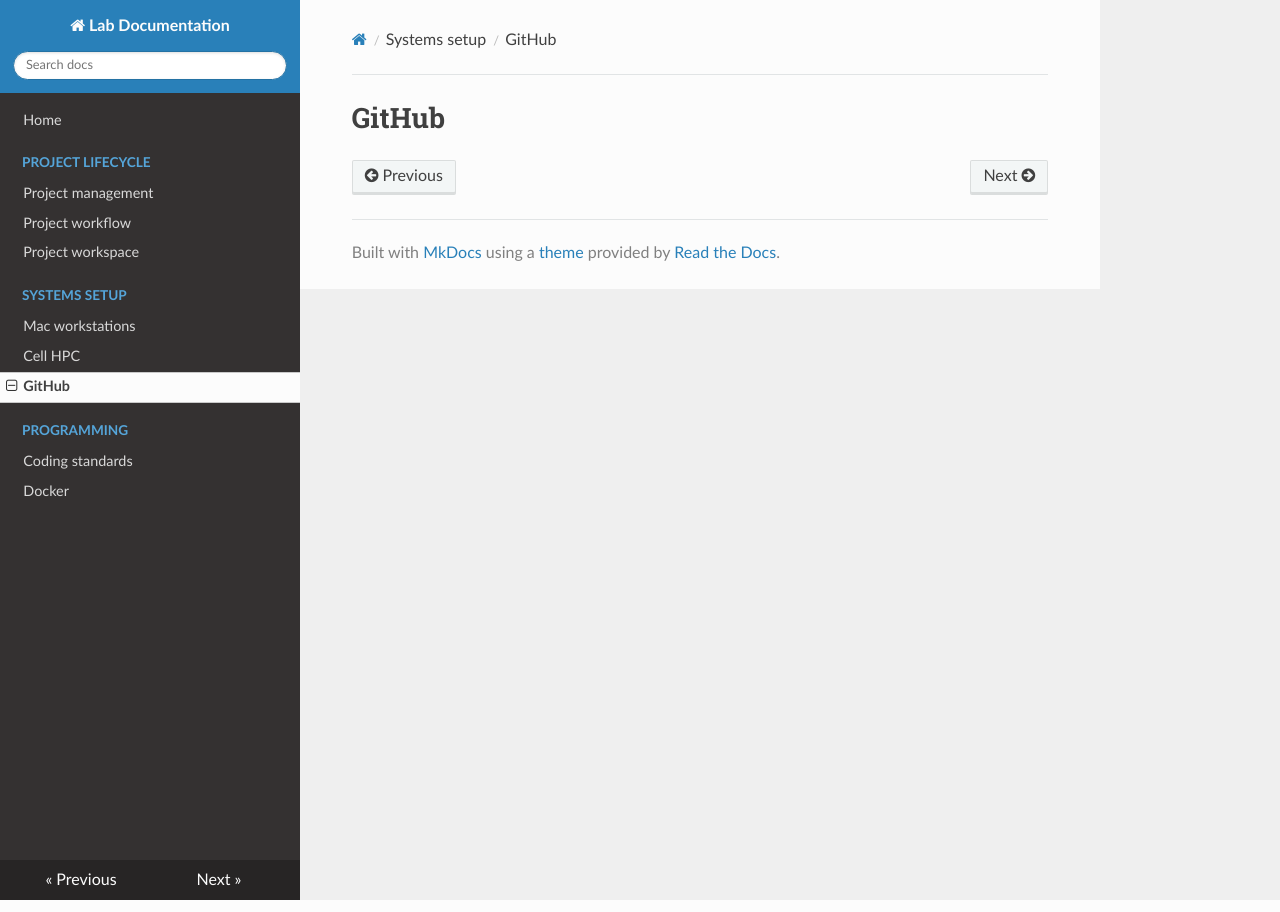
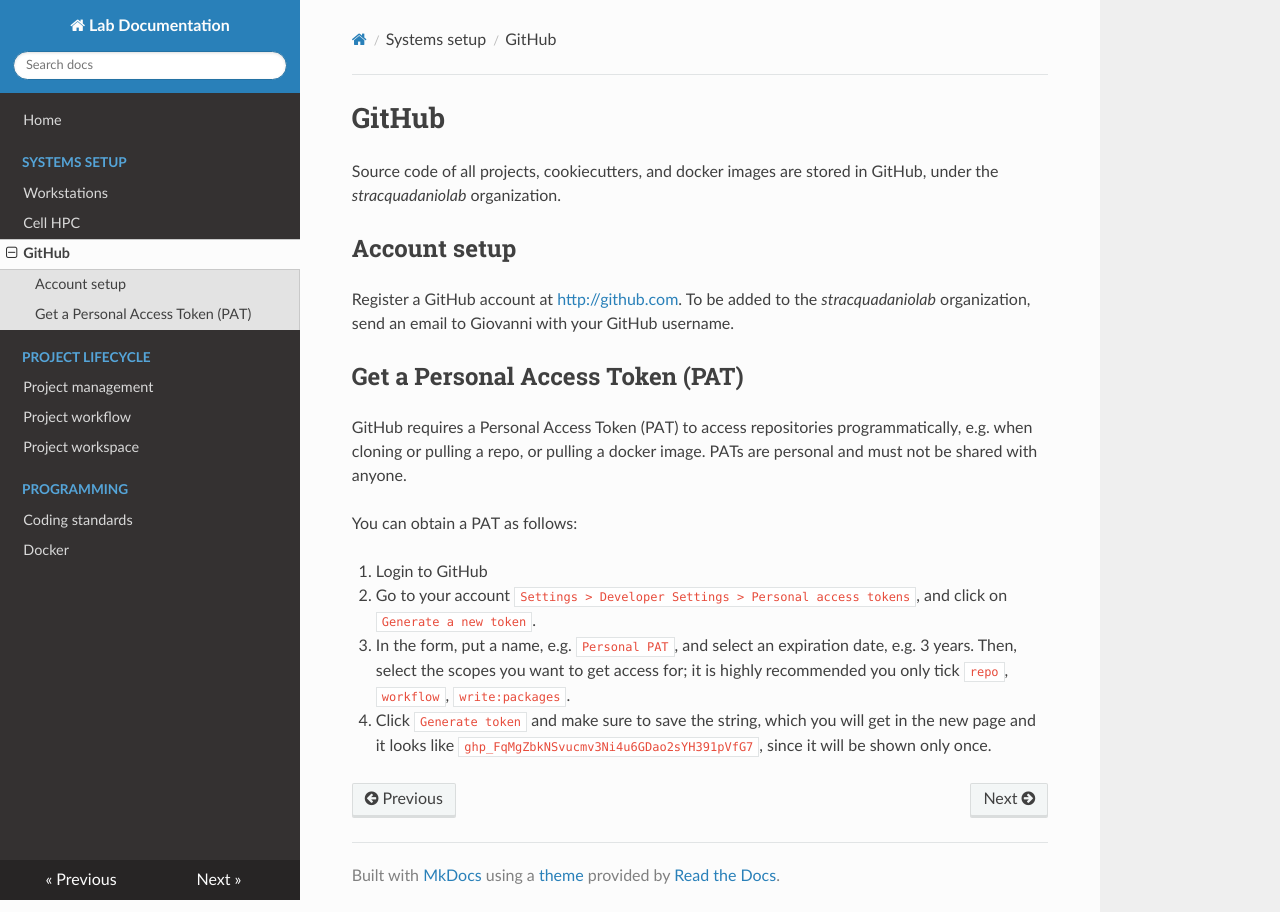
Before and after one commit to stracquadaniolab/docs, an MkDocs documentation site: the page built from docs/systems-setup/github.md, in a window 1280 px wide. Built offline with MkDocs 1.6.1, drawn with Linux system fonts in a browser that asks for light colours; nearby versions of some CDN libraries.

Commit message:
new: added github howto

```diff
--- a/docs/systems-setup/github.md
+++ b/docs/systems-setup/github.md
@@ -1 +1,28 @@
 # GitHub
+
+Source code of all projects, cookiecutters, and docker images are stored in
+GitHub, under the _stracquadaniolab_ organization.
+
+## Account setup
+
+Register a GitHub account at [http://github.com](http://github.com). To be added
+to the _stracquadaniolab_ organization, send an email to Giovanni with your
+GitHub username.
+
+## Get a Personal Access Token (PAT)
+
+GitHub requires a Personal Access Token (PAT) to access repositories
+programmatically, e.g. when cloning or pulling a repo, or pulling a docker
+image. PATs are personal and must not be shared with anyone.
+
+You can obtain a PAT as follows:
+
+1. Login to GitHub
+2. Go to your account `Settings > Developer Settings > Personal access tokens`,
+   and click on `Generate a new token`.
+3. In the form, put a name, e.g. `Personal PAT`, and select an expiration date,
+   e.g. 3 years. Then, select the scopes you want to get access for; it is highly
+   recommended you only tick `repo`, `workflow`, `write:packages`.
+4. Click `Generate token` and make sure to save the string, which  you will get
+   in the new page and it looks like `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`,
+   since it will be shown only once.
--- a/mkdocs.yml
+++ b/mkdocs.yml
@@ -1,19 +1,19 @@
 site_name: Lab Documentation
 nav:
     - 'Home': 'index.md'
+    - 'Systems setup':
+          - 'Workstations': './systems-setup/workstation-mac.md'
+          - 'Cell HPC': './systems-setup/hpc-cell.md'
+          - 'GitHub' : './systems-setup/github.md'
+
     - 'Project Lifecycle':
           - 'Project management': './projects-lifecycle/project-management.md'
           - 'Project workflow': './projects-lifecycle/project-workflow.md'
           - 'Project workspace': './projects-lifecycle/project-workspace.md'
-    - 'Systems setup':
-          - 'Mac workstations': './systems-setup/workstation-mac.md'
-          - 'Cell HPC': './systems-setup/hpc-cell.md'
-          - 'GitHub' : './systems-setup/github.md'
 
     - 'Programming':
           - 'Coding standards': './programming/coding-standards.md'
           - 'Docker': './programming/docker.md'
-
 theme:
     name: readthedocs
     # palette:
```
Also changed, not shown: docs/systems-setup/hpc-cell.md (+14 -2 lines), docs/systems-setup/workstations.md (renamed from docs/systems-setup/workstation-mac.md, +1 -1 lines).
